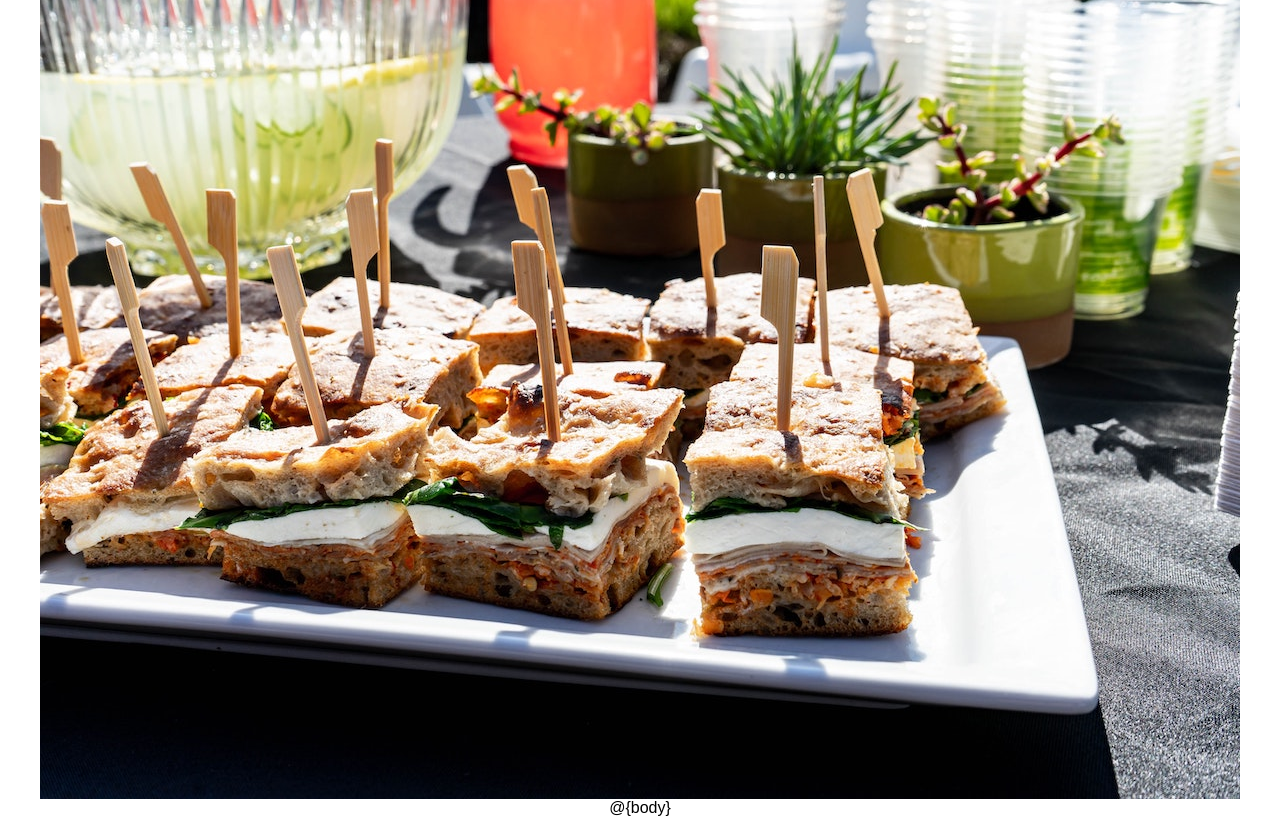
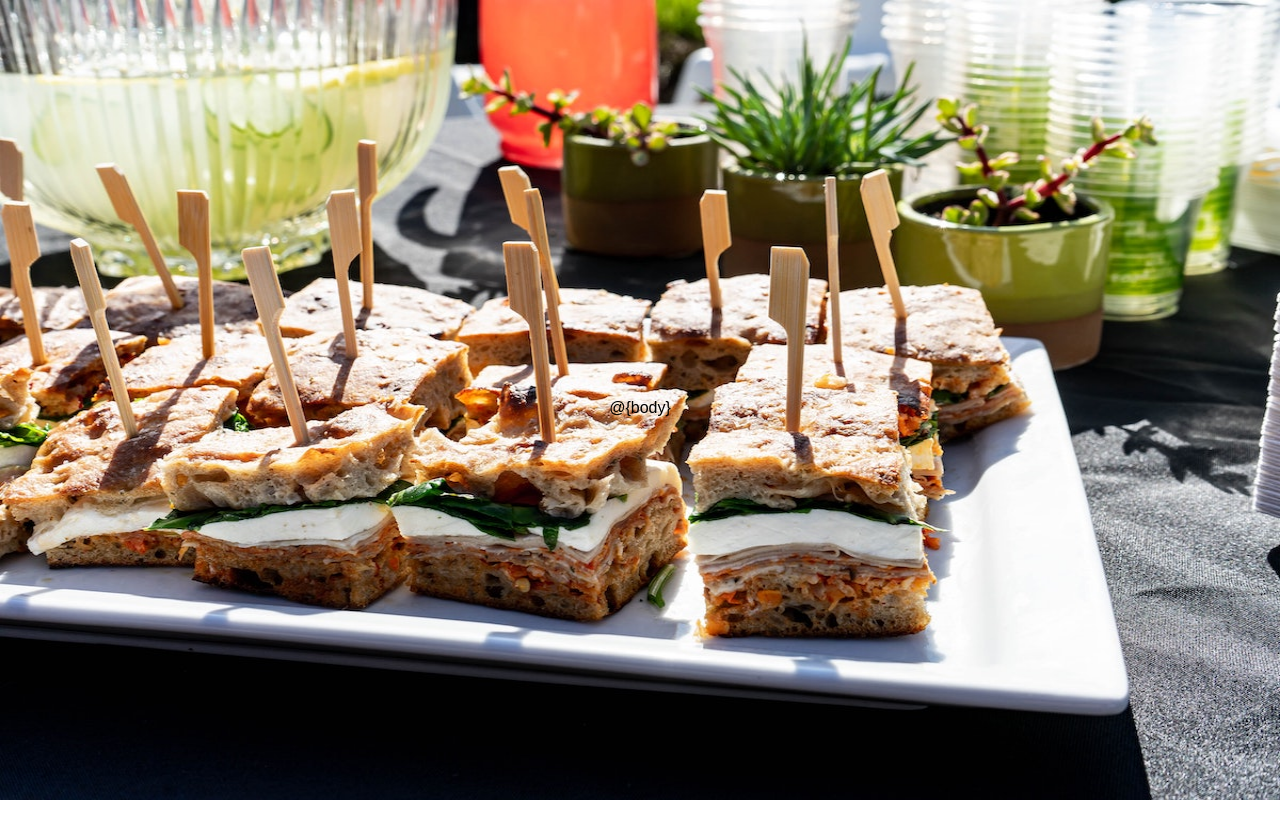
Before and after one commit to Joe-Collins-1986/love-sandwiches, a website: page views/layout.html in a window 1280 px wide. Drawn offline with nearby package versions, Linux system fonts and the light colour scheme.

Commit message:
style image

```diff
--- a/views/layout.html
+++ b/views/layout.html
@@ -23,6 +23,15 @@
                 align-items: center;
             }
 
+        /*style background image*/
+        #image {
+                height: 100vh;
+                left: 0;
+                position: fixed;
+                top: 0;
+                width: 100%;
+                z-index: -10;
+            }
 
         /**
         * Default styles for xterm.js
@@ -180,7 +189,7 @@
 
 <body>
     <main id="content-container">
-        <img src="/views/rosalie-barley-9y2QXrYeTRI-unsplash.jpg" alt="">
+        <img id="image" src="/views/rosalie-barley-9y2QXrYeTRI-unsplash.jpg" alt="">
         @{body}
     </main>
 
```
